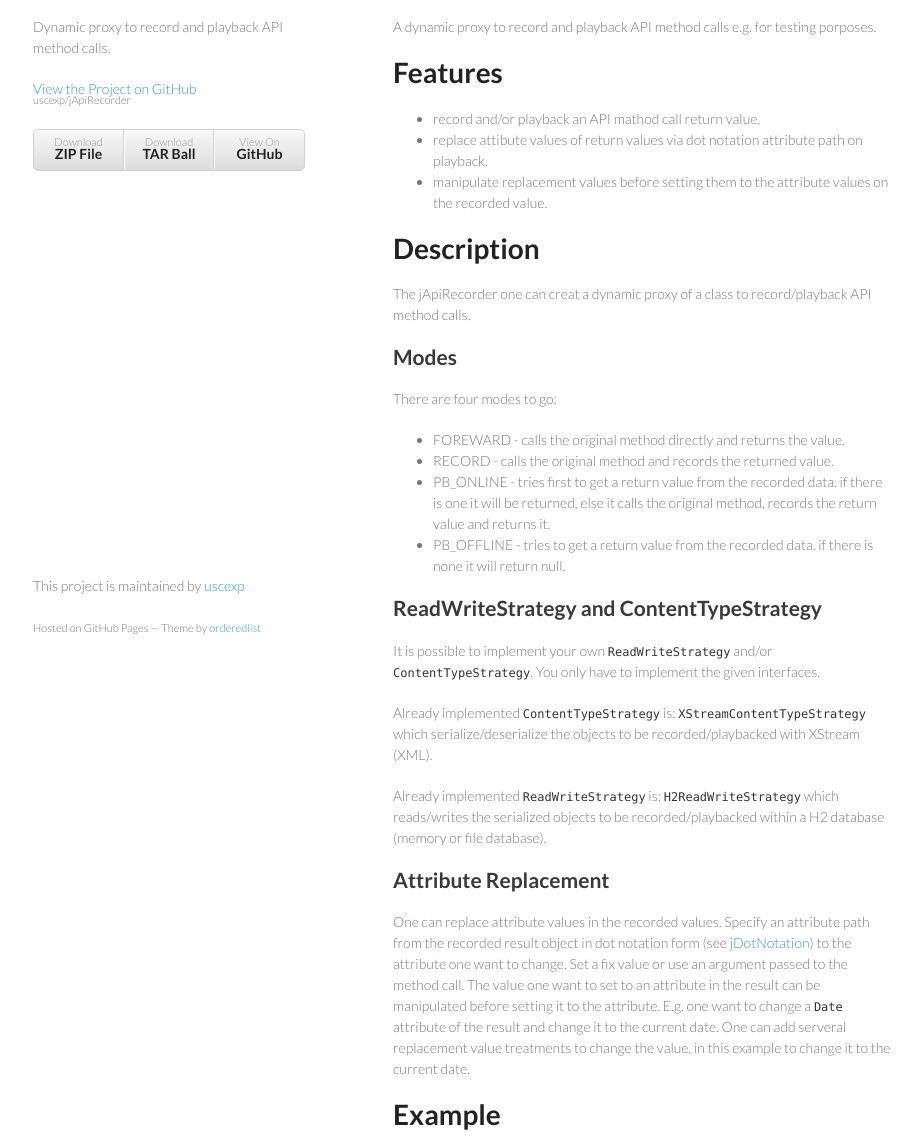
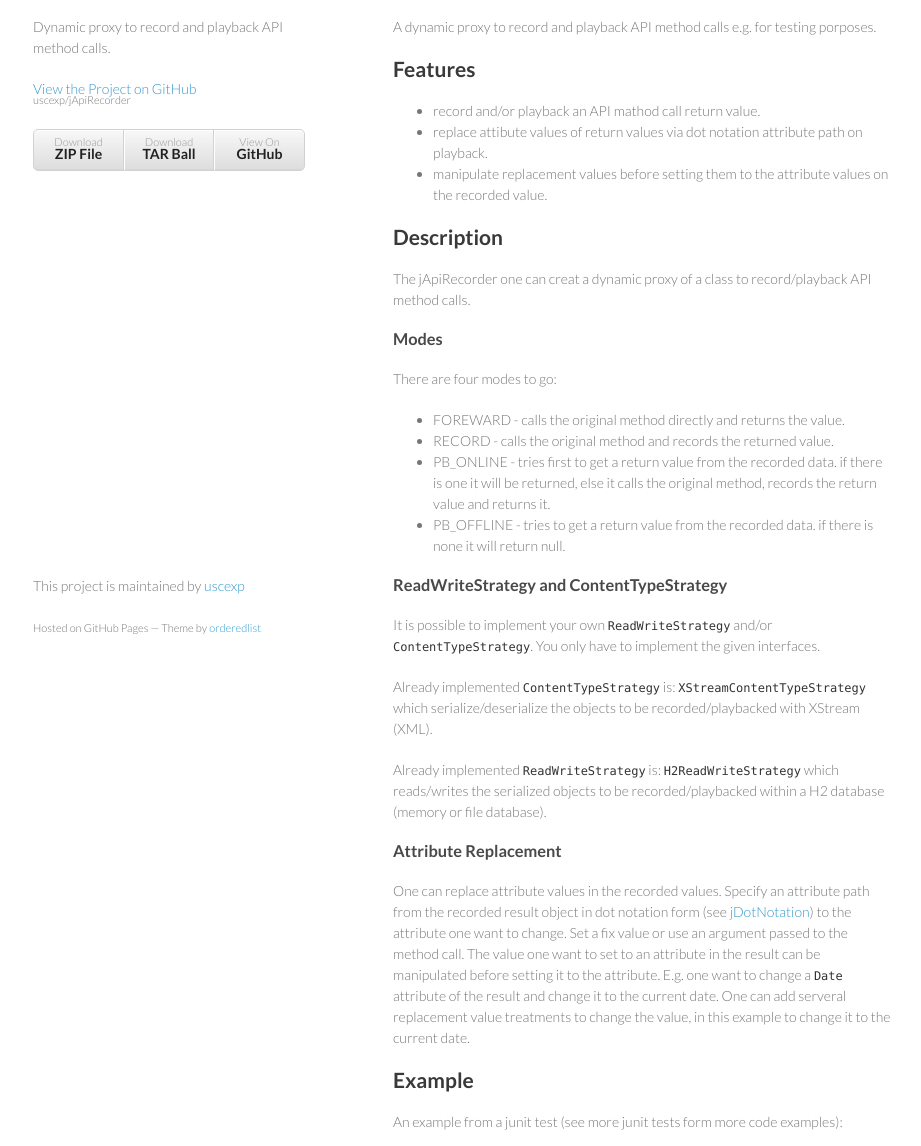
Before and after one commit to uscexp/jApiRecorder, a plain HTML site: page index.html in a window 1280 px wide. Shown: the part 93-1239 px from the top of the page, without its empty margins (177-1098 px from the left). Drawn offline with Linux system fonts and the light colour scheme.

Commit message:
Create gh-pages branch via GitHub

```diff
--- a/index.html
+++ b/index.html
@@ -33,20 +33,20 @@
 
 <p>A dynamic proxy to record and playback API method calls e.g. for testing porposes.</p>
 
-<h1>
-<a name="features" class="anchor" href="#features"><span class="octicon octicon-link"></span></a>Features</h1>
+<h2>
+<a name="features" class="anchor" href="#features"><span class="octicon octicon-link"></span></a>Features</h2>
 
 <ul>
 <li>record and/or playback an API mathod call return value.</li>
 <li>replace attibute values of return values via dot notation attribute path on playback.</li>
 <li>manipulate replacement values before setting them to the attribute values on the recorded value.</li>
-</ul><h1>
-<a name="description" class="anchor" href="#description"><span class="octicon octicon-link"></span></a>Description</h1>
+</ul><h2>
+<a name="description" class="anchor" href="#description"><span class="octicon octicon-link"></span></a>Description</h2>
 
 <p>The jApiRecorder one can creat a dynamic proxy of a class to record/playback API method calls.</p>
 
-<h2>
-<a name="modes" class="anchor" href="#modes"><span class="octicon octicon-link"></span></a>Modes</h2>
+<h3>
+<a name="modes" class="anchor" href="#modes"><span class="octicon octicon-link"></span></a>Modes</h3>
 
 <p>There are four modes to go:</p>
 
@@ -56,8 +56,8 @@
 <li>PB_ONLINE - tries first to get a return value from the recorded data. if there is one it will be returned,
 else it calls the original method, records the return value and returns it.</li>
 <li>PB_OFFLINE - tries to get a return value from the recorded data. if there is none it will return null.</li>
-</ul><h2>
-<a name="readwritestrategy-and-contenttypestrategy" class="anchor" href="#readwritestrategy-and-contenttypestrategy"><span class="octicon octicon-link"></span></a>ReadWriteStrategy and ContentTypeStrategy</h2>
+</ul><h3>
+<a name="readwritestrategy-and-contenttypestrategy" class="anchor" href="#readwritestrategy-and-contenttypestrategy"><span class="octicon octicon-link"></span></a>ReadWriteStrategy and ContentTypeStrategy</h3>
 
 <p>It is possible to implement your own <code>ReadWriteStrategy</code> and/or <code>ContentTypeStrategy</code>.
 You only have to implement the given interfaces.</p>
@@ -68,16 +68,16 @@ You only have to implement the given interfaces.</p>
 <p>Already implemented <code>ReadWriteStrategy</code> is:
 <code>H2ReadWriteStrategy</code> which reads/writes the serialized objects to be recorded/playbacked within a H2 database (memory or file database).</p>
 
-<h2>
-<a name="attribute-replacement" class="anchor" href="#attribute-replacement"><span class="octicon octicon-link"></span></a>Attribute Replacement</h2>
+<h3>
+<a name="attribute-replacement" class="anchor" href="#attribute-replacement"><span class="octicon octicon-link"></span></a>Attribute Replacement</h3>
 
 <p>One can replace attribute values in the recorded values.
 Specify an attribute path from the recorded  result object in dot notation form (see <a href="http://uscexp.github.io/jDotNotation/">jDotNotation</a>) to the attribute one want to change. Set a fix value or use an argument passed to the method call.
 The value one want to set to an attribute in the result can be manipulated before setting it to the attribute.
 E.g. one want to change a <code>Date</code> attribute of the result and change it to the current date. One can add serveral replacement value treatments to change the value, in this example to change it to the current date.</p>
 
-<h1>
-<a name="example" class="anchor" href="#example"><span class="octicon octicon-link"></span></a>Example</h1>
+<h2>
+<a name="example" class="anchor" href="#example"><span class="octicon octicon-link"></span></a>Example</h2>
 
 <p>An example from a junit test (see more junit tests form more code examples):</p>
 
```
Also changed, not shown: params.json (+1 -1 lines).
